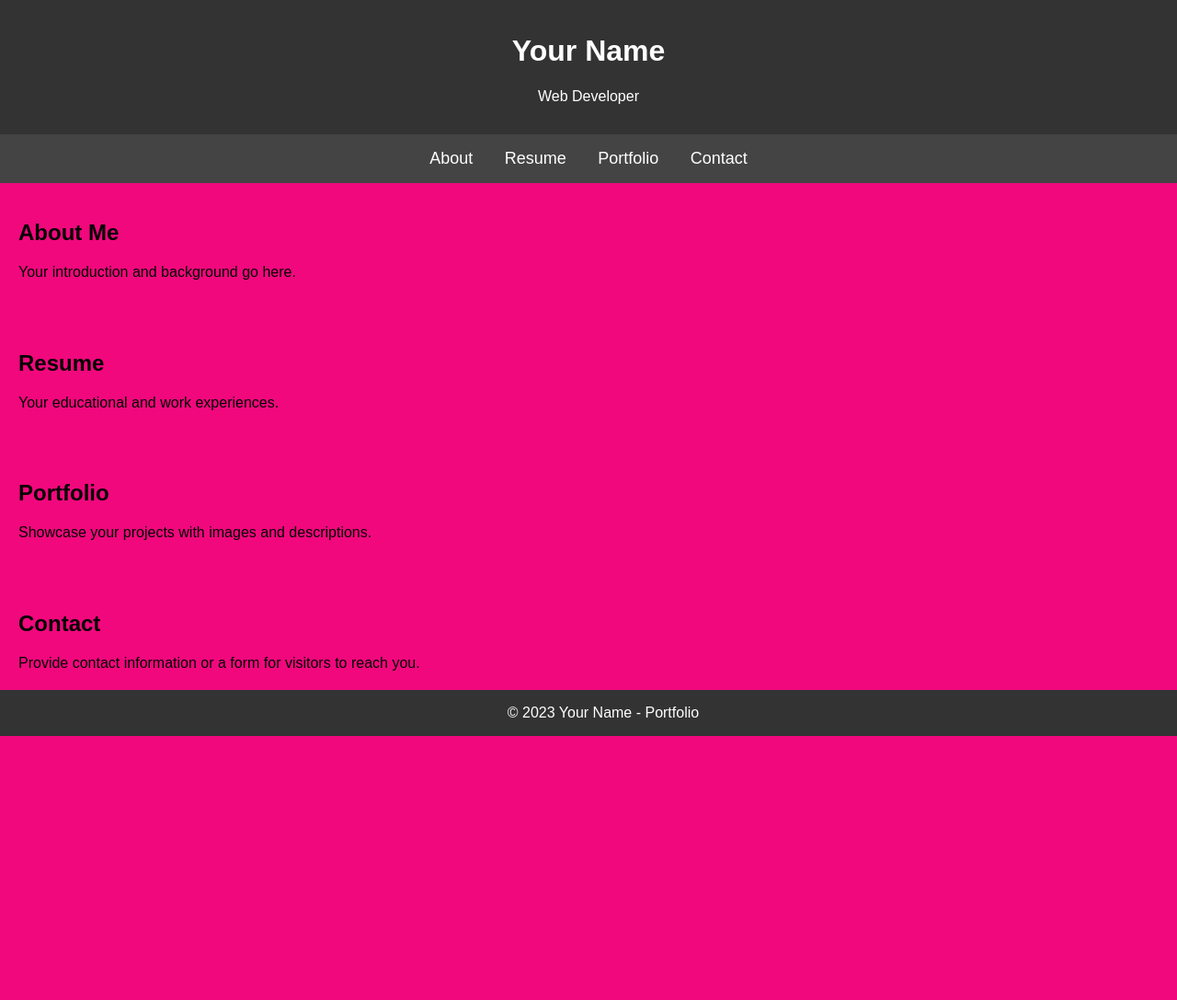
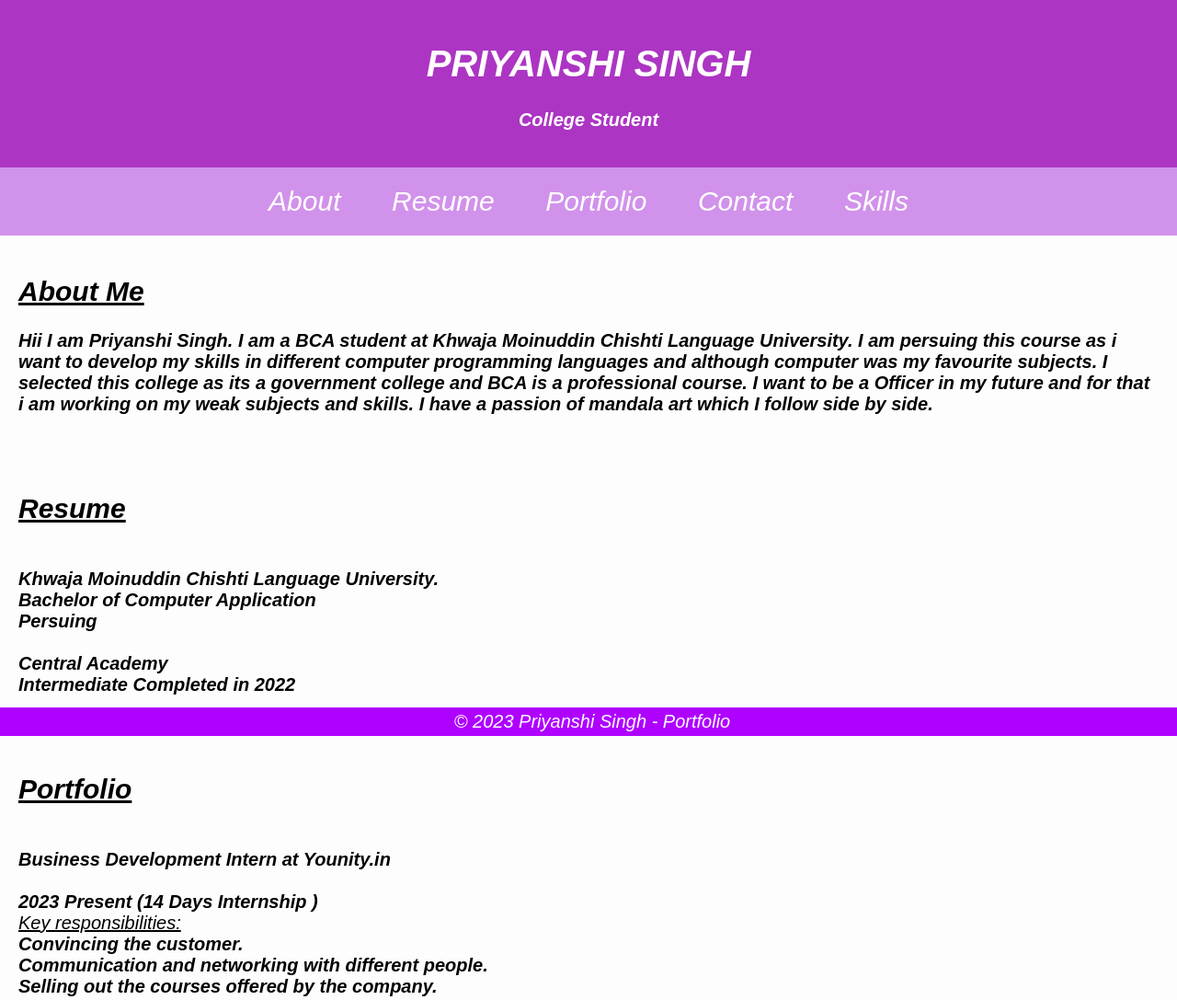
Before and after one commit to priyanshisingh18/Intern-NITI, a plain HTML site: page index.html in a window 1280 px wide. Shown: the top 1087 px of the page at 92% size. Before the commit the page ends 800 px from the top, so only its background shows below. Drawn offline with Linux system fonts and the light colour scheme.

Commit message:
Made a personal portfolio page

```diff
--- a/index.html
+++ b/index.html
@@ -3,24 +3,26 @@
 <head>
     <meta charset="UTF-8">
     <meta name="viewport" content="width=device-width, initial-scale=1.0">
-    <title>Your Name - Portfolio</title>
+    <title>Priyanshi Singh - Portfolio</title>
     <style>
         body {
-            font-family: Arial, sans-serif;
+            font-family:Copperplate, Papyrus, fantasy;
+            font-style: oblique;
+            font-size: 20px;
             margin: 0;
             padding: 0;
-            background-color: #f1087d;
+            background-color: #e7e2e20e;
         }
 
         header {
-            background-color: #333;
-            color: #fff;
+            background-color: #a018bbde;
+            color: #ffffff;
             padding: 1em;
             text-align: center;
         }
 
         nav {
-            background-color: #444;
+            background-color: #d192eb;
             padding: 1em;
             text-align: center;
         }
@@ -28,8 +30,8 @@
         nav a {
             color: #fff;
             text-decoration: none;
-            margin: 0 15px;
-            font-size: 18px;
+            margin: 0 25px;
+            font-size: 30px;
         }
 
         section {
@@ -37,10 +39,10 @@
         }
 
         footer {
-            background-color: #333;
-            color: #fff;
+            background-color: #af01ff;
+            color: #ffffff;
             text-align: center;
-            padding: 1em;
+            padding: 0.2em;
             position: fixed;
             bottom: 0;
             width: 100%;
@@ -49,8 +51,8 @@
 </head>
 <body>
     <header>
-        <h1>Your Name</h1>
-        <p>Web Developer</p>
+        <h1><b>PRIYANSHI SINGH</b> </h1>
+        <p><b>College Student</b></p>
     </header>
 
     <nav>
@@ -58,30 +60,61 @@
         <a href="#resume">Resume</a>
         <a href="#portfolio">Portfolio</a>
         <a href="#contact">Contact</a>
+        <a href="#skills">Skills</a>
     </nav>
 
     <section id="about">
-        <h2>About Me</h2>
-        <p>Your introduction and background go here.</p>
+        <h2><u>About Me</u></h2>
+        <p><b>Hii  I  am   Priyanshi Singh.  I  am  a  BCA  student  at  Khwaja  Moinuddin  Chishti  Language  University.  I  am  persuing  this  course  as  i  want  to  develop  my  skills  in  different  computer  programming  languages  and  although  computer  was  my  favourite  subjects.  I  selected  this  college  as  its  a  government  college  and  BCA  is  a  professional  course.  I  want  to  be  a  Officer  in  my  future  and  for  that  i  am  working  on  my  weak  subjects  and  skills. I  have  a  passion  of  mandala  art  which  I  follow  side  by  side.</b></p>
     </section>
 
     <section id="resume">
-        <h2>Resume</h2>
-        <p>Your educational and work experiences.</p>
+        <h2><u>Resume</u></h2>
+        <p><b><br>Khwaja Moinuddin Chishti Language University.</br>
+            Bachelor of Computer Application
+          <br>  Persuing </br>
+            <br>Central Academy </br>
+           Intermediate
+           Completed in 2022 </b>
+
+
+        </p>
     </section>
 
     <section id="portfolio">
-        <h2>Portfolio</h2>
-        <p>Showcase your projects with images and descriptions.</p>
+        <h2><u>Portfolio</u></h2>
+        <p><br><b>Business Development Intern at Younity.in</br>
+           <br>2023 Present (14 Days Internship )</b></br>
+           <u>Key responsibilities:</u>
+           <br><b>Convincing the customer.</br>
+           Communication and networking with different people.
+           <br>Selling out the courses offered by the company.</b></br>
+        </p>
     </section>
 
     <section id="contact">
-        <h2>Contact</h2>
-        <p>Provide contact information or a form for visitors to reach you.</p>
+        <h2><u>Contact</u></h2>
+        <p><br><b>Email- kyahosaktahai3@gmail.com</br>
+           Address- Mansa Raj Bhawan, House no.3, Shivam city, Jankipuram Extension Lucknow
+          <br> Mobile number- +91 8303745264</br></b></p>
+    </section>
+
+    <section id="skills">
+        <h2><u>Skills</u></h2>
+        <h2><i>Hard Skills</i></h2>
+        <p> <br>C (Programming language)</br>
+            Python (Programming language)
+            <br>Java (Programming language)</br>
+            HTML</p>
+        <h2><i>Soft Skills </i></h2>
+        <p><br>Communication and Networking</br>
+            English
+            <br>Personal Development</br>
+            Leadership</p>
     </section>
 
     <footer>
-        &copy; 2023 Your Name - Portfolio
+        &copy; 2023 Priyanshi Singh - Portfolio
     </footer>
 </body>
 </html>
```
